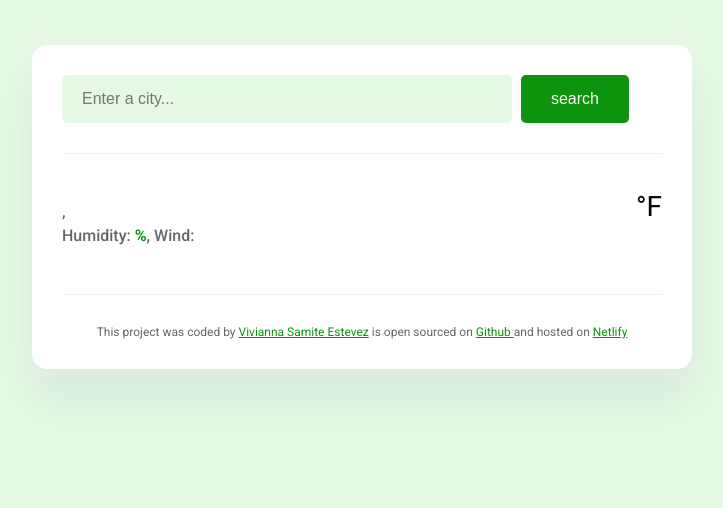
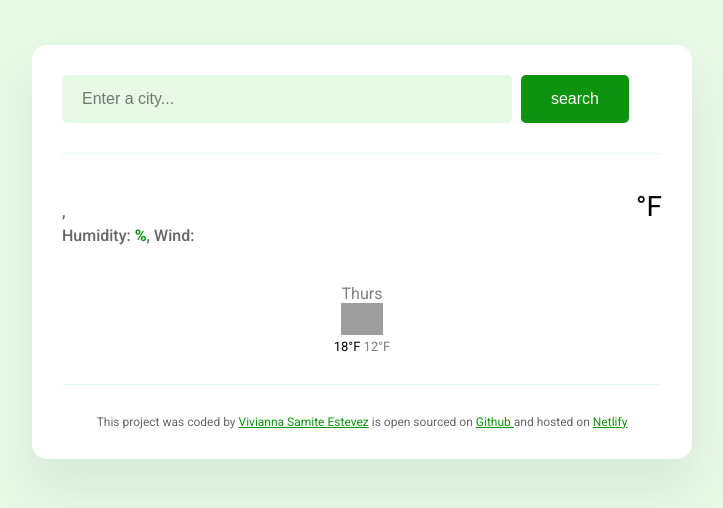
Before and after one commit to Vivianna12/final-project-weather-app, a plain HTML site: page index.html in a window 1280 px wide. Shown: the whole page, without its empty margins (278-1001 px from the left). Drawn offline with nearby package versions, Linux system fonts and the light colour scheme; no server answers; grey boxes are pictures that could not be loaded.

Commit message:
added the html and css for my weather forecast.

```diff
--- a/index.html
+++ b/index.html
@@ -48,6 +48,22 @@
             <div class="weather-app-unit">°F</div>
           </div>
         </div>
+        <div class="weather-forecast">
+          <div class="row"></div>
+          <div class="col-2">
+            <div class="weather-forecast-date">Thurs</div>
+
+            <img
+              src="http://shecodes-assets.s3.amazonaws.com/api/weather/icons/broken-clouds-day.png"
+              alt=""
+              width="42px"
+            />
+            <div class="weather-forecast-temperatures">
+              <span class="weather-forecast-temp-max"> 18°F </span>
+              <span class="weather-forecast-temp-min"> 12°F </span>
+            </div>
+          </div>
+        </div>
       </main>
       <footer>
         This project was coded by
--- a/src/style.css
+++ b/src/style.css
@@ -78,3 +78,18 @@ footer {
   margin-top: 6px;
   font-size: 28px;
 }
+.weather-forecast {
+  margin-top: 20px;
+  text-align: center;
+  color: #000;
+}
+.weather-forecast-date {
+  font-size: 16px;
+  opacity: 0.5;
+}
+.weather-forecast-temperatures {
+  font-size: 13px;
+}
+.weather-forecast-temp-min {
+  opacity: 0.5;
+}
```
